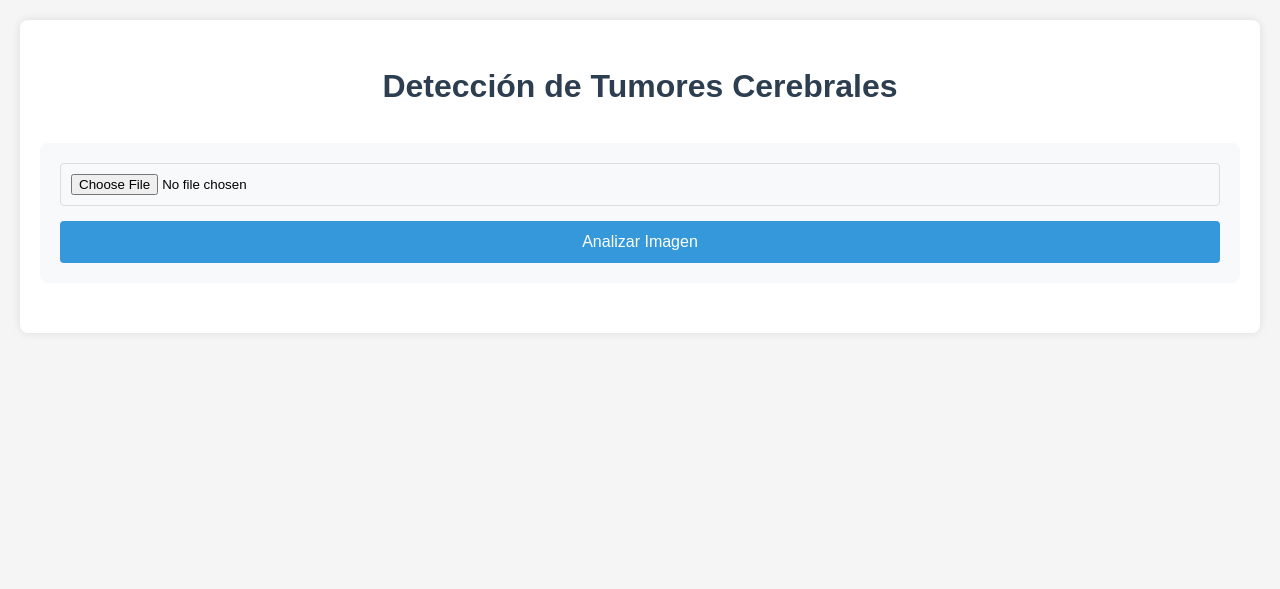
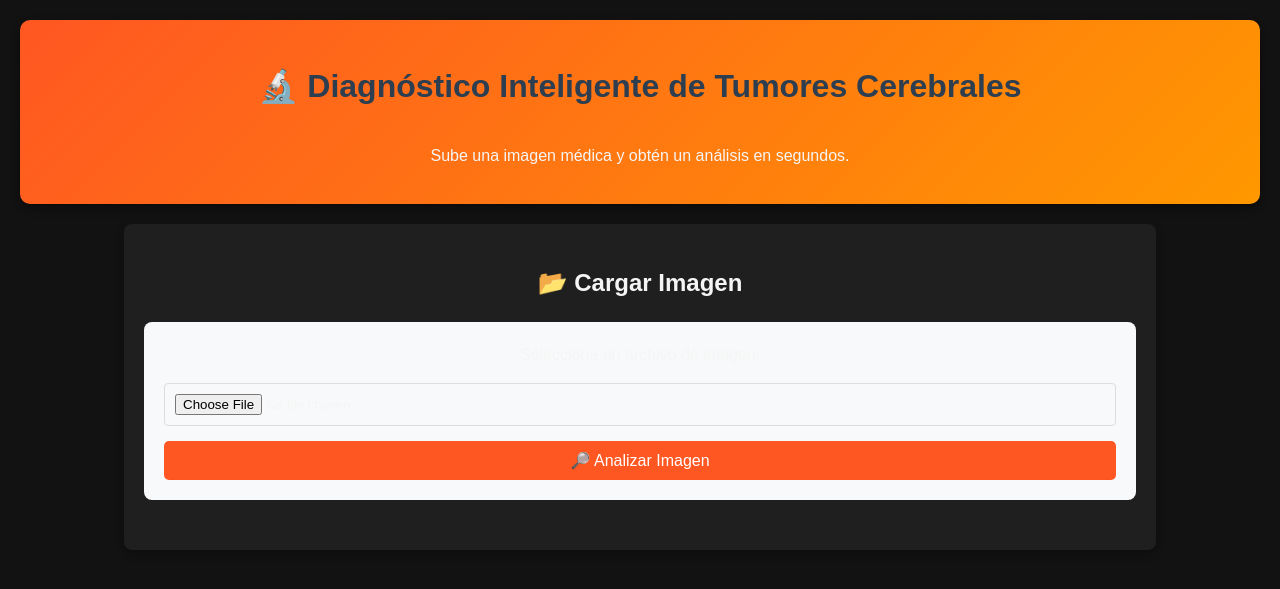
Before and after one commit to FreddyIvanAlvarezRoberto/freddytum, a Flask app: page / in a window 1280 px wide. Shown: the top 589 px of the page. Run offline with Flask 3, Linux system fonts and the light colour scheme.

Commit message:
Update index.html

```diff
--- a/templates/index.html
+++ b/templates/index.html
@@ -3,48 +3,155 @@
 <head>
     <meta charset="UTF-8">
     <meta name="viewport" content="width=device-width, initial-scale=1.0">
-    <title>Detección de Tumores Cerebrales</title>
+    <title>Diagnóstico de Tumores Cerebrales</title>
     <link rel="stylesheet" href="{{ url_for('static', filename='styles.css') }}">
+    <style>
+        /* Estilos generales */
+        body {
+            background-color: #121212;
+            color: #f5f5f5;
+            font-family: Arial, sans-serif;
+            text-align: center;
+        }
+
+        .header {
+            background: linear-gradient(135deg, #ff5722, #ff9800);
+            padding: 20px;
+            border-radius: 10px;
+            box-shadow: 0px 4px 8px rgba(0, 0, 0, 0.4);
+        }
+
+        .upload-section {
+            background-color: #1f1f1f;
+            padding: 20px;
+            border-radius: 8px;
+            margin: 20px auto;
+            width: 80%;
+            box-shadow: 0px 4px 8px rgba(0, 0, 0, 0.3);
+        }
+
+        .submit-btn {
+            background-color: #ff5722;
+            color: white;
+            border: none;
+            padding: 10px 20px;
+            font-size: 16px;
+            cursor: pointer;
+            border-radius: 5px;
+            transition: 0.3s;
+        }
+
+        .submit-btn:hover {
+            background-color: #e64a19;
+        }
+
+        .results {
+            background-color: #212121;
+            padding: 20px;
+            border-radius: 8px;
+            margin: 20px auto;
+            width: 80%;
+        }
+
+        .status-box {
+            font-size: 18px;
+            padding: 15px;
+            border-radius: 5px;
+        }
+
+        .alert-danger {
+            background-color: #d32f2f;
+            color: white;
+            padding: 10px;
+            border-radius: 5px;
+        }
+
+        .alert-success {
+            background-color: #388e3c;
+            color: white;
+            padding: 10px;
+            border-radius: 5px;
+        }
+
+        .image-gallery {
+            display: flex;
+            justify-content: center;
+            gap: 20px;
+            margin-top: 20px;
+        }
+
+        .image-card {
+            background-color: #262626;
+            padding: 10px;
+            border-radius: 8px;
+            box-shadow: 0px 4px 8px rgba(0, 0, 0, 0.3);
+        }
+
+        .footer {
+            margin-top: 30px;
+            padding: 10px;
+            background-color: #1c1c1c;
+            color: #bbb;
+            border-radius: 5px;
+        }
+    </style>
 </head>
 <body>
-    <div class="container">
-        <h1>Detección de Tumores Cerebrales</h1>
+    <header class="header">
+        <h1>🔬 Diagnóstico Inteligente de Tumores Cerebrales</h1>
+        <p>Sube una imagen médica y obtén un análisis en segundos.</p>
+    </header>
 
-        <form method="post" enctype="multipart/form-data">
-            <input type="file" name="file" accept=".png,.jpg,.jpeg,.dcm" required>
-            <button type="submit">Analizar Imagen</button>
-        </form>
+    <main class="content">
+        <section class="upload-section">
+            <h2>📂 Cargar Imagen</h2>
+            <form method="post" enctype="multipart/form-data">
+                <label for="file-upload" class="file-label">Selecciona un archivo de imagen:</label>
+                <input id="file-upload" type="file" name="file" accept=".png,.jpg,.jpeg,.dcm" required>
+                <button type="submit" class="submit-btn">🔎 Analizar Imagen</button>
+            </form>
+        </section>
 
         {% if original_image %}
-        <div class="results">
-            <h2>Resultados del Análisis</h2>
+        <section class="results">
+            <h2>📊 Resultado del Diagnóstico</h2>
 
-            <div class="diagnosis">
+            <div class="status-box">
                 {% if has_tumor %}
-                <p class="alert danger">¡POSIBLE TUMOR DETECTADO! (Confianza: {{ confidence }})</p>
+                <p class="alert-danger">⚠️ Posible tumor detectado con {{ confidence }} de certeza.</p>
                 {% else %}
-                <p class="alert success">No se detectaron tumores (Confianza: {{ confidence }})</p>
+                <p class="alert-success">✅ No se detectaron anomalías. Confianza: {{ confidence }}</p>
                 {% endif %}
             </div>
 
-            <div class="image-grid">
+            <div class="image-gallery">
                 <div class="image-card">
                     <h3>Imagen Original</h3>
-                    <img src="{{ url_for('static', filename='uploads/' + original_image.split('/')[-1]) }}" alt="Original">
+                    <img src="{{ url_for('static', filename='uploads/' + original_image.split('/')[-1]) }}" alt="Imagen original">
                 </div>
 
                 <div class="image-card">
-                    <h3>Contornos Detectados</h3>
-                    <img src="{{ url_for('static', filename=result_images.contours) }}" alt="Contornos">
+                    <h3>Segmentación de Bordes</h3>
+                    <img src="{{ url_for('static', filename=result_images.contours) }}" alt="Segmentación">
                 </div>
 
                 <div class="image-card">
-                    <h3>Mapa de Calor</h3>
-                    <img src="{{ url_for('static', filename=result_images.heatmap) }}" alt="Mapa de Calor">
+                    <h3>Mapa de Intensidad</h3>
+                    <img src="{{ url_for('static', filename=result_images.heatmap) }}" alt="Mapa térmico">
                 </div>
             </div>
-        </div>
+
+            <div class="explanation-box">
+                <h3>🔍 ¿Cómo funciona el análisis?</h3>
+
+                    <li>📌 <strong>Segmentación:</strong> Resalta los bordes y contornos.</li>
+                    <li>🔥 <strong>Mapa de calor:</strong> Muestra las áreas de alta probabilidad.</li>
+                    <li>📈 <strong>Predicción:</strong> Indica la posibilidad de tumor con un porcentaje de confianza.</li>
+                </ul>
+            </div>
+        </section>
         {% endif %}
-    </div>
+    </main>
+
 </body>
 </html>
```
